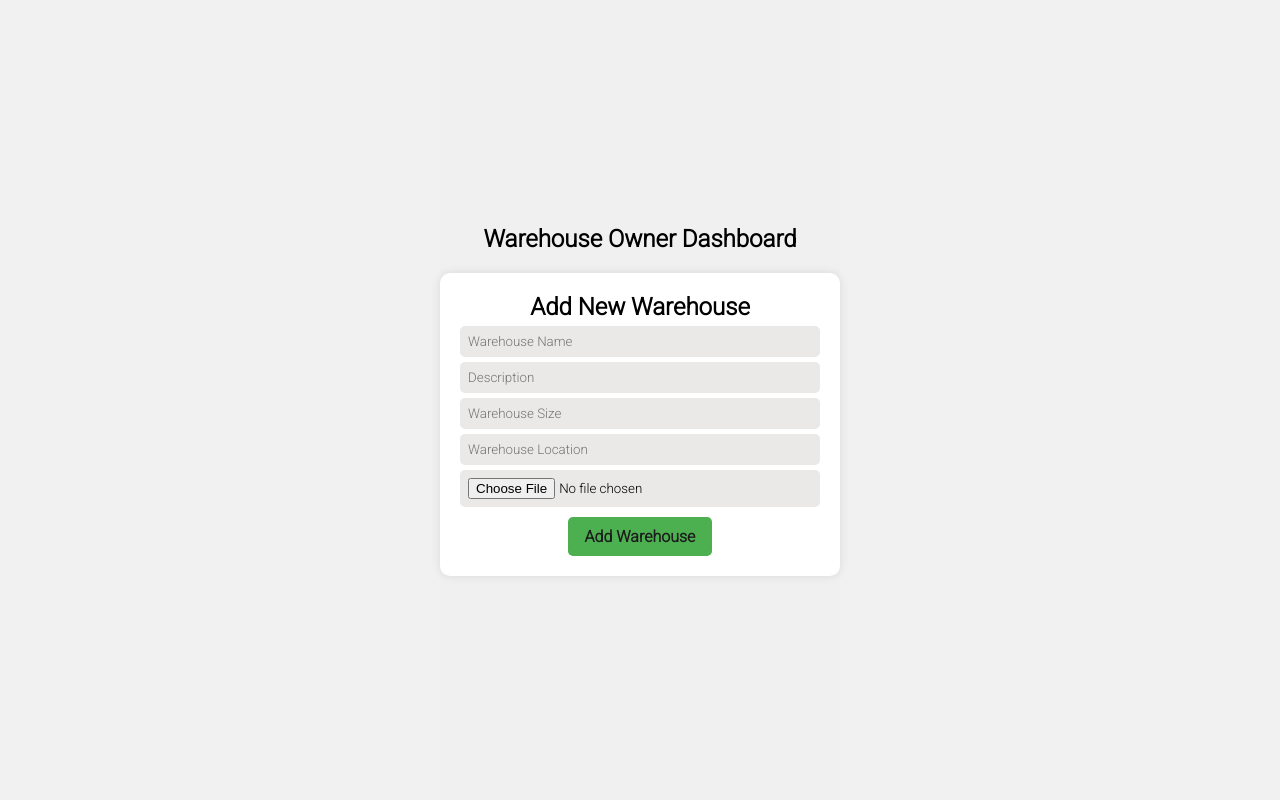
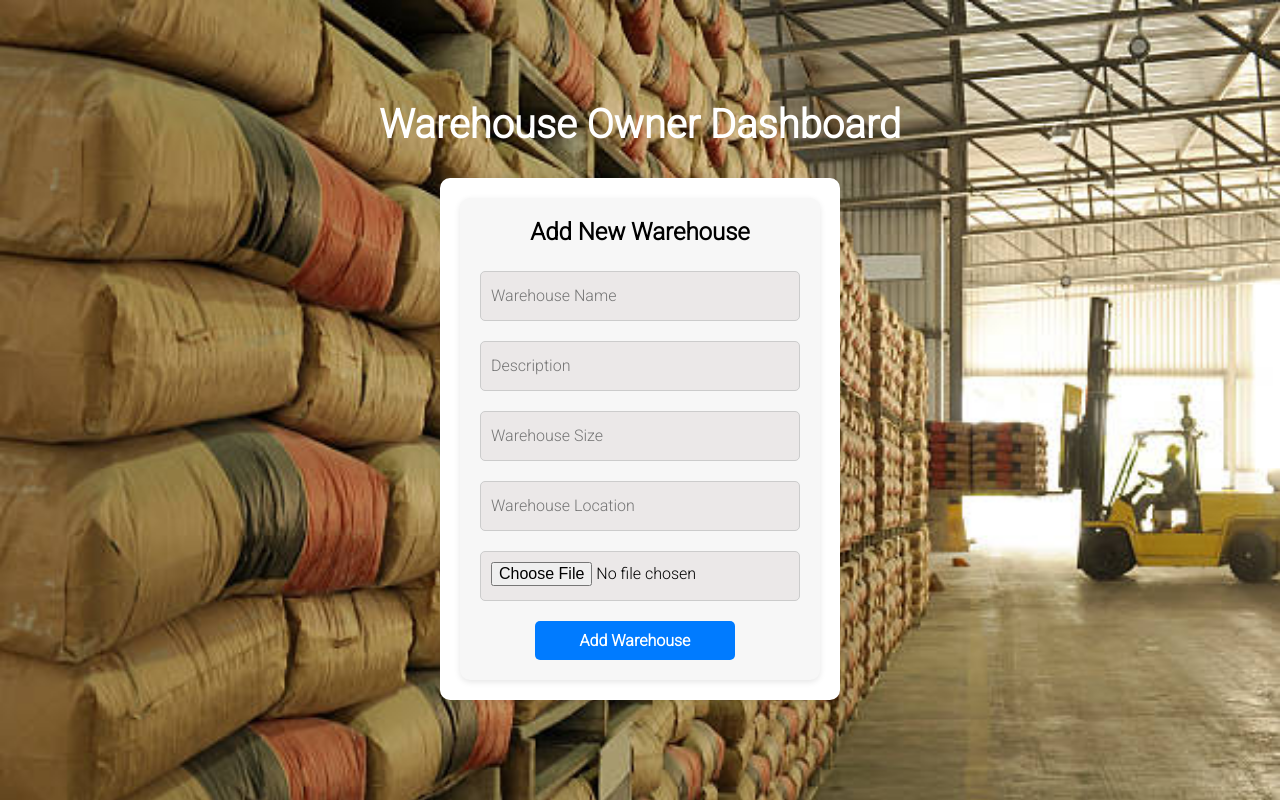
Before and after one commit to SWAROOPBHAGWAT/BharatGodam-prototype, a React (Create React App) app in the folder client/: page / in a window 1280 px wide. Built offline with nearby package versions, Linux system fonts and the light colour scheme; a web font is replaced by a local one.

Commit message:
Warehouse css added

```diff
--- a/client/package.json
+++ b/client/package.json
@@ -3,6 +3,10 @@
   "version": "0.1.0",
   "private": true,
   "dependencies": {
+    "@fortawesome/fontawesome-free": "^6.4.2",
+    "@fortawesome/fontawesome-svg-core": "^6.4.2",
+    "@fortawesome/free-solid-svg-icons": "^6.4.2",
+    "@fortawesome/react-fontawesome": "^0.2.0",
     "@testing-library/jest-dom": "^5.17.0",
     "@testing-library/react": "^13.4.0",
     "@testing-library/user-event": "^13.5.0",
--- a/client/src/components/AddWarehouseForm.css
+++ b/client/src/components/AddWarehouseForm.css
@@ -1,9 +1,11 @@
 /* AddWarehouseForm.css */
-
+body{
+  background-image: url(../images/istockphoto.jpg);
+}
 .add-warehouse-form {
   width: 100%;
   max-width: 400px;
-    margin: 0 auto;
+  margin: 0 ;
   padding: 20px;
   background-color: #f7f7f7;
   border-radius: 10px;
@@ -20,15 +22,12 @@
   flex-direction: column;
 }
 
-  .add-warehouse-form label {
-    font-size: 14px;
-    margin-bottom: 6px;
-  }
-
 .add-warehouse-form input {
+  height: 50px;
   padding: 10px;
   margin-bottom: 15px;
   border: 1px solid #ccc;
+  font-size: 16px;
   border-radius: 5px;
 }
 
@@ -37,10 +36,12 @@
 }
 
 .add-warehouse-form button {
+  width: 200px;
   background-color: #007bff;
   color: #fff;
   border: none;
   padding: 10px;
+  margin: 20px 0px 0px 55px;
   border-radius: 5px;
   cursor: pointer;
   transition: background-color 0.3s ease;
--- a/client/src/components/AddWarehouseForm.js
+++ b/client/src/components/AddWarehouseForm.js
@@ -1,4 +1,4 @@
-import { useState } from 'react';
+import React, { useState } from 'react';
 import './AddWarehouseForm.css';
 
 
@@ -55,7 +55,8 @@ function AddWarehouseForm() {
 
 
   return (
-    <div>
+
+    <div className='add-warehouse-form'>
       <h2>Add New Warehouse</h2>
       <form onSubmit={handleSubmit}>
         <input
--- a/client/src/components/WarehouseOwnerDashboard.css
+++ b/client/src/components/WarehouseOwnerDashboard.css
@@ -7,14 +7,16 @@
   align-items: center;
   justify-content: center; /* Vertically center the content */
   height: 100vh; /* Use the full viewport height */
-  background-color: #f0f0f0; /* Nice background color */
+  background-color: transparent; /* Nice background color */
+  /* font-weight: bolder; */
 }
 
 /* Style for the dashboard heading */
 .dashboard-heading {
-  font-size: 24px;
-  margin-bottom: 20px;
+  font-size: 40px;
+  margin-bottom: 30px;
   text-align: center;
+  color: #fff;
 }
 
 /* Style for the form container */
@@ -56,3 +58,70 @@
 .form-button:hover {
   background-color: #0056b3;
 }
+
+/* Navbar.css */
+
+/* .navbar {
+  display: flex;
+  justify-content: space-between;
+  background-color: #007bff;
+  margin-top: 45px;
+  padding: 0 20px; /* Add padding to the sides */
+  /* color: white;
+} */ */
+.navbar-icons {
+  display: flex;
+  align-items: center;
+  position: relative; /* Add this */
+}
+
+.dropdown-content {
+  display: none;
+  position: absolute;
+  top: 100%;
+  right: 0;
+  background-color: #f9f9f9;
+  min-width: 120px;
+  box-shadow: 0px 8px 16px 0px rgba(0, 0, 0, 0.2);
+  z-index: 1;
+}
+
+.navbar-title {
+  margin: 0;
+  font-size: 24px;
+}
+
+.navbar-icons {
+  display: flex;
+  align-items: center;
+}
+
+.navbar-icons i {
+  font-size: 24px;
+  margin-left: 20px;
+  cursor: pointer;
+}
+
+.dropdown-content {
+  display: none;
+  position: absolute;
+  background-color: #f9f9f9;
+  min-width: 120px;
+  box-shadow: 0px 8px 16px 0px rgba(0,0,0,0.2);
+  z-index: 1;
+}
+
+.dropdown-icon:hover + .dropdown-content {
+  display: block;
+}
+
+.dropdown-content a {
+  color: black;
+  padding: 12px 16px;
+  text-decoration: none;
+  display: block;
+}
+
+.dropdown-content a:hover {
+  background-color: #f1f1f1;
+}
--- a/client/src/components/WarehouseOwnerDashboard.js
+++ b/client/src/components/WarehouseOwnerDashboard.js
@@ -1,12 +1,26 @@
 // WarehouseOwnerDashboard.js
 
 import React from 'react';
+import { FontAwesomeIcon } from '@fortawesome/react-fontawesome';
+import { faUserCircle, faCaretDown } from '@fortawesome/free-solid-svg-icons';
 import AddWarehouseForm from './AddWarehouseForm';
 import './WarehouseOwnerDashboard.css'; // Import the CSS file
 import './AddWarehouseForm.css';
 
 function WarehouseOwnerDashboard() {
   return (
+    <div>
+    {/* <nav className="navbar" style={{ display: 'flex', justifyContent: 'space-between', alignItems: 'center', backgroundColor: '#007bff', marginTop: '45px',width: '100%' ,padding: '50px 663px', color: 'white' }} >
+      <h1 className="navbar-title" style={{ marginright: '500px',marginTop: '50px', fontSize: '24px', flex: 1 }}>Warehouse Owner</h1>
+      <div className="navbar-icons">
+        <FontAwesomeIcon icon={faUserCircle} />
+        <FontAwesomeIcon icon={faCaretDown} className="dropdown-icon" />
+        <div className="dropdown-content">
+          <a href="#">Profile</a>
+          <a href="#">Logout</a>
+        </div>
+      </div>
+    </nav> */}
     <div className="dashboard-container">
       <h1 className="dashboard-heading">Warehouse Owner Dashboard</h1>
       <div className="form-container">
@@ -14,6 +28,7 @@ function WarehouseOwnerDashboard() {
       </div>
       {/* Additional content */}
     </div>
+    </div>
   );
 }
 
```
Also changed, not shown: client/src/images/istockphoto.jpg (added), 1 other file (tests, documents, lock files or other folders). Lines whose indentation alone changed are shown as unchanged.
